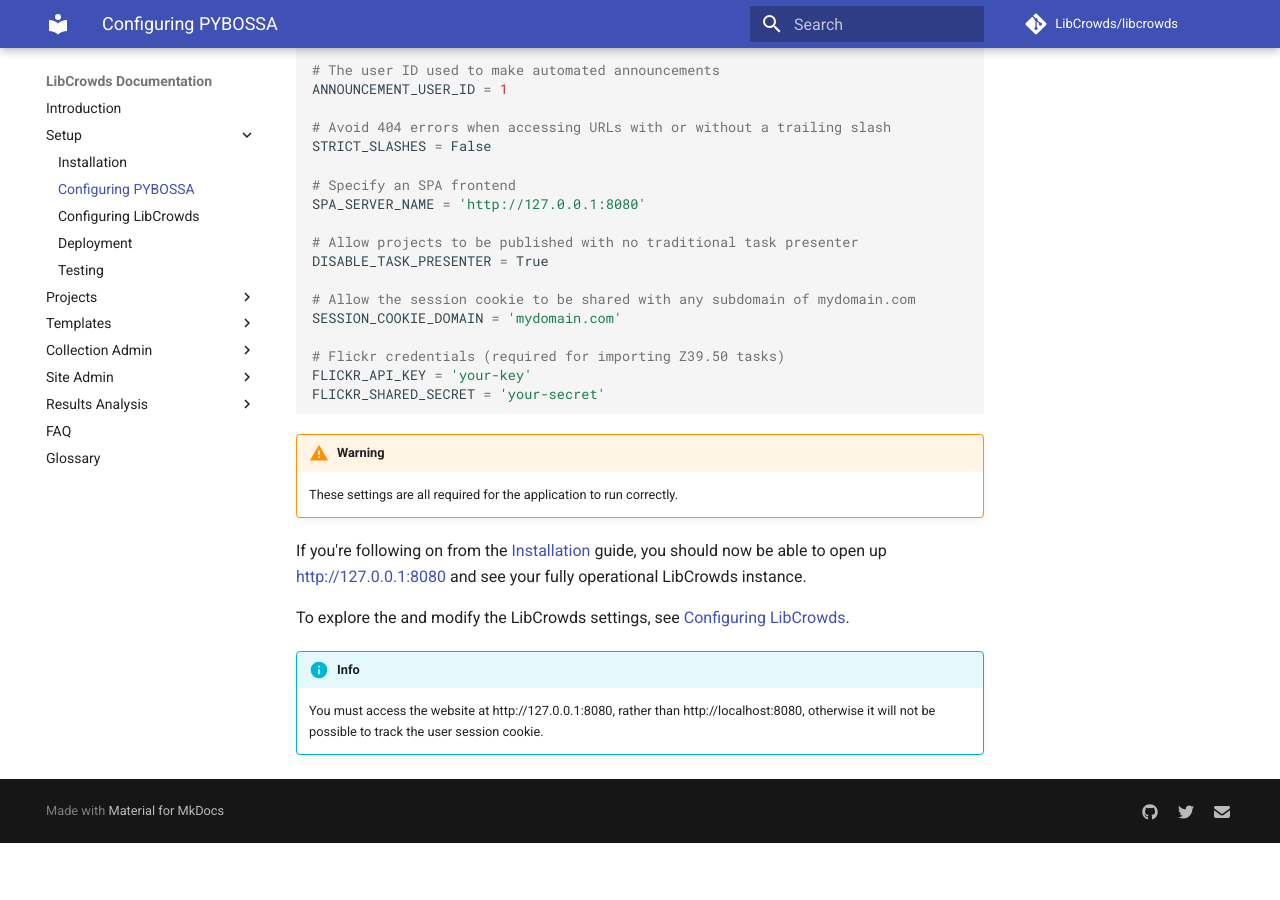
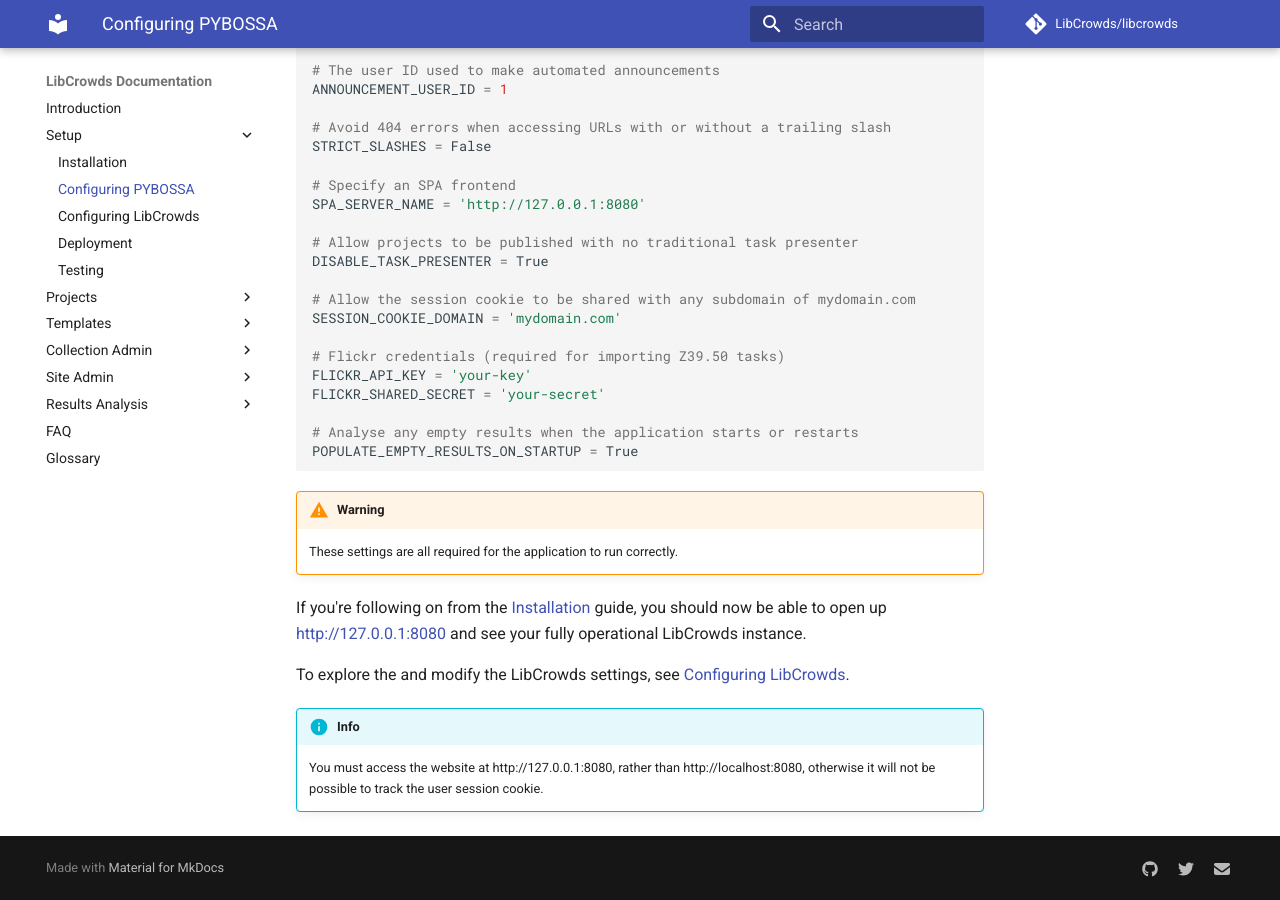
Before and after one commit to LibCrowds/docs, an MkDocs documentation site: the page built from docs/setup/configuring-pybossa.md, in a window 1280 px wide and 900 px high, scrolled down 1103 px. Built offline with MkDocs 1.6.1 and Material for MkDocs 9.7.7, drawn with Linux system fonts in a browser that asks for light colours; comment, search, counter and statistics services are not loaded; old or Windows-style settings are respelled for this version of MkDocs; before the commit the page ends 1946 px from its top, so only the background shows below that.

Commit message:
Add POPULATE_EMPTY_RESULTS_ON_STARTUP to docs

````diff
--- a/docs/setup/configuring-pybossa.md
+++ b/docs/setup/configuring-pybossa.md
@@ -66,6 +66,9 @@
 # Flickr credentials (required for importing Z39.50 tasks)
 FLICKR_API_KEY = 'your-key'
 FLICKR_SHARED_SECRET = 'your-secret'
+
+# Analyse any empty results when the application starts or restarts
+POPULATE_EMPTY_RESULTS_ON_STARTUP = True
 ```
 
 !!! warning
````
